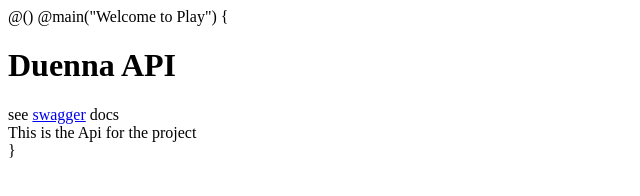
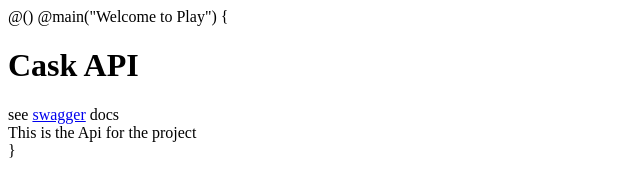
Before and after one commit to ArthurGibbs/scalaApp, a plain HTML site: page app/views/index.scala.html in a window 1280 px wide. Shown: the whole page, without its empty margins (0-640 px from the left). Drawn offline with Linux system fonts and the light colour scheme.

Commit message:
change name

```diff
--- a/app/views/index.scala.html
+++ b/app/views/index.scala.html
@@ -3,7 +3,7 @@
 @main("Welcome to Play") {
 
   <div class="api-box">
-    <h1>Duenna API</h1>
+    <h1>Cask API</h1>
     <div><span>see <a href="/docs">swagger</a> docs</span>
     </div>
     <div>This is the Api for the project</div>
```
Also changed, not shown: README.txt, 6 other files.
